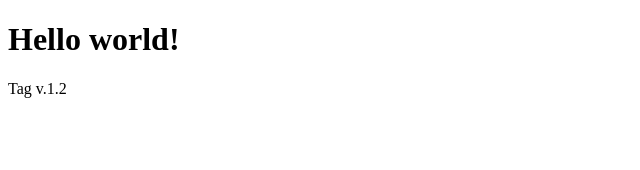
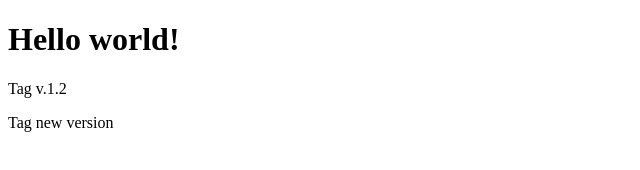
Before and after one commit to PisethChuon/-, a plain HTML site: page index.html in a window 1280 px wide. Shown: the whole page, without its empty margins (0-640 px from the left). Drawn offline with Linux system fonts and the light colour scheme.

Commit message:
Pre-release

```diff
--- a/index.html
+++ b/index.html
@@ -6,5 +6,6 @@
   <body>
     <h1>Hello world!</h1>
     <p>Tag v.1.2</p>
+    <p>Tag new version</p>
   </body>
 </html>
```
